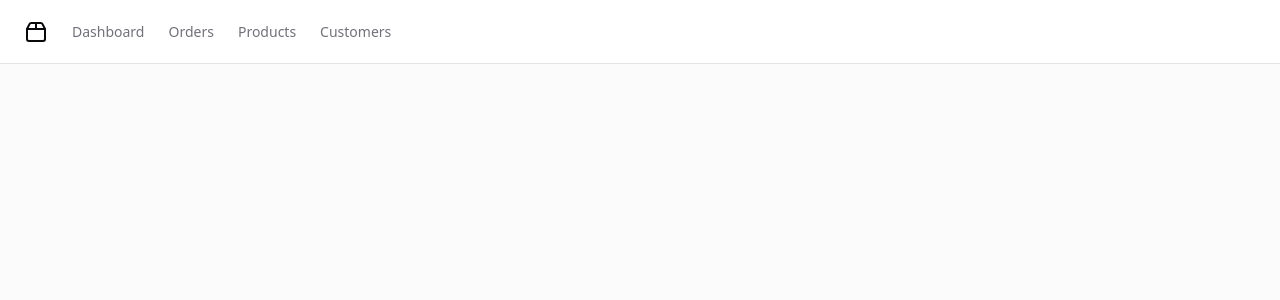
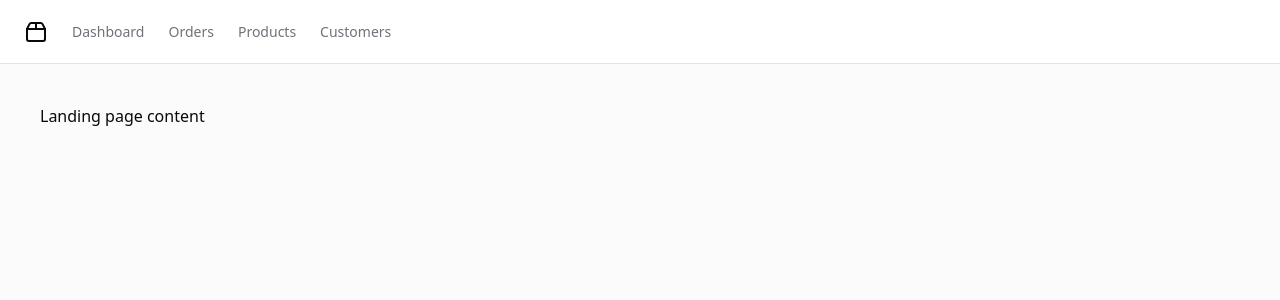
Before and after one commit to danielwetan/computer-science, a Next.js app in the folder projects/point-of-sale/webapp/: page / in a window 1280 px wide. Shown: the top 300 px of the page. Built offline with nearby package versions, Linux system fonts and the light colour scheme.

Commit message:
feat: temp landing page content

```diff
--- a/projects/point-of-sale/webapp/app/page.tsx
+++ b/projects/point-of-sale/webapp/app/page.tsx
@@ -108,7 +108,9 @@ export default function Home() {
           </SheetContent>
         </Sheet>
       </header>
-      <main className="flex min-h-[calc(100vh_-_theme(spacing.16))] flex-1 flex-col gap-4 bg-muted/40 p-4 md:gap-8 md:p-10"></main>
+      <main className="flex min-h-[calc(100vh_-_theme(spacing.16))] flex-1 flex-col gap-4 bg-muted/40 p-4 md:gap-8 md:p-10">
+        <p>Landing page content</p>
+      </main>
     </div>
   );
 }
```
